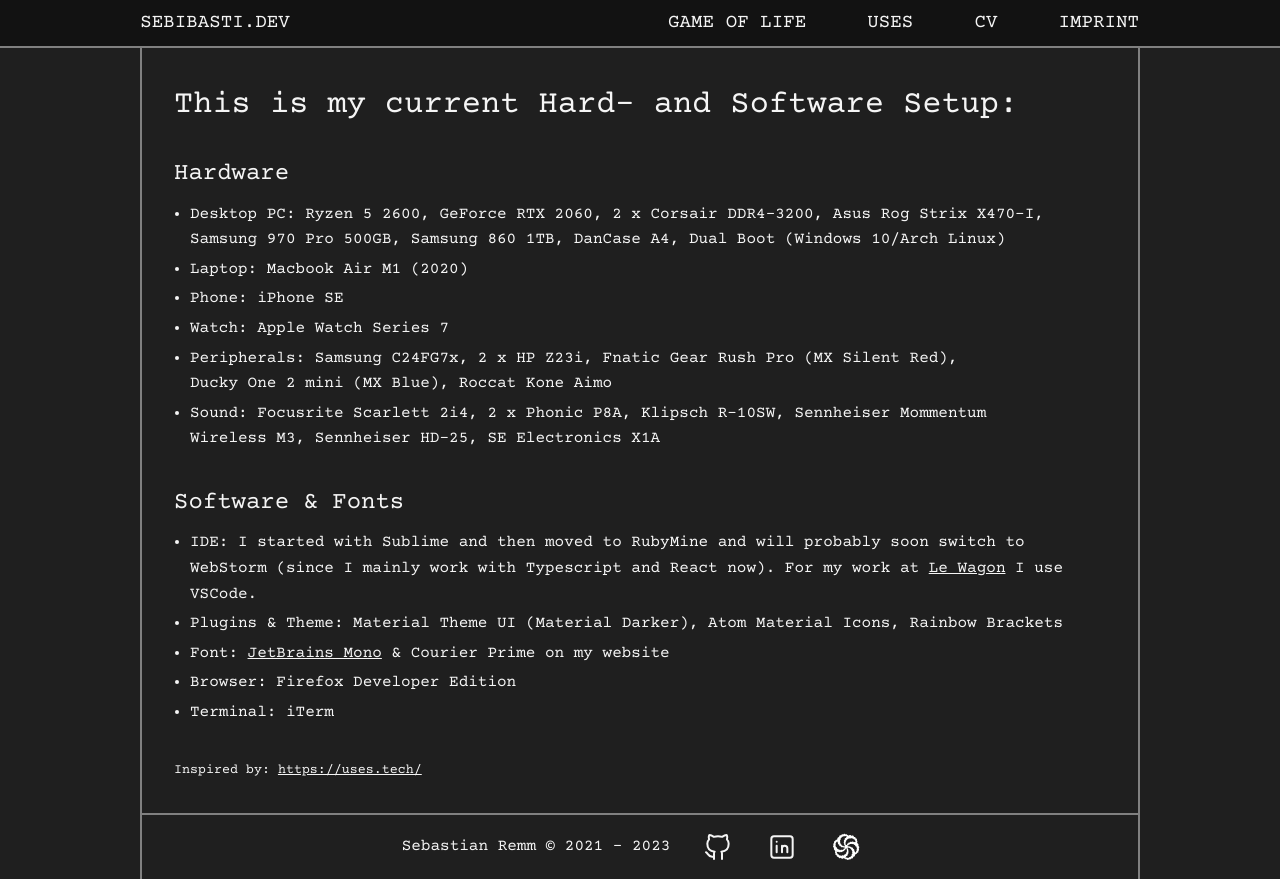
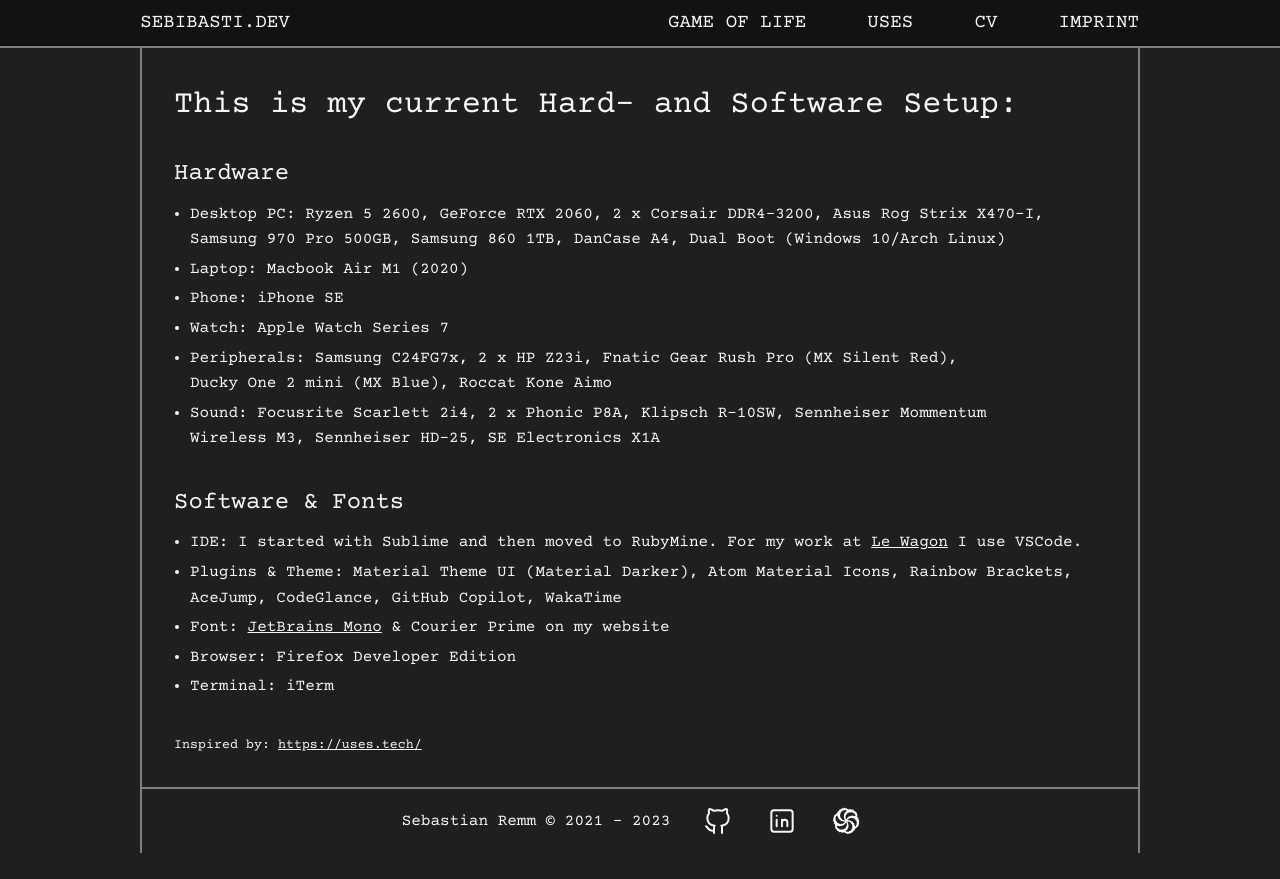
Before and after one commit to SebiBasti/sebibasti.dev, a Next.js app: page /uses in a window 1280 px wide. After the commit the page ends 853 px from the top, so only its background shows below. Built offline with nearby package versions, Linux system fonts and the light colour scheme.

Commit message:
- updated IDE & Plugins

```diff
--- a/src/pages/uses.tsx
+++ b/src/pages/uses.tsx
@@ -1,7 +1,10 @@
+import Link from 'next/link'
+
+import { NextSeo } from 'next-seo'
+
+import usesSEO from '@/config/uses-seo.config'
+
 import usesStyle from '@/styles/uses.module.scss'
-import Link from 'next/link'
-import { NextSeo } from 'next-seo'
-import usesSEO from '@/config/uses-seo.config'
 
 export default function Uses() {
   return (
@@ -34,9 +37,7 @@ export default function Uses() {
       <h2>Software & Fonts</h2>
       <ul>
         <li>
-          IDE: I started with Sublime and then moved to RubyMine and will
-          probably soon switch to WebStorm (since I mainly work with Typescript
-          and React now). For my work at{' '}
+          IDE: I started with Sublime and then moved to RubyMine. For my work at{' '}
           <Link
             href="https://www.lewagon.com/berlin"
             target="_blank"
@@ -48,7 +49,7 @@ export default function Uses() {
         </li>
         <li>
           Plugins & Theme: Material Theme UI (Material Darker), Atom Material
-          Icons, Rainbow Brackets
+          Icons, Rainbow Brackets, AceJump, CodeGlance, GitHub Copilot, WakaTime
         </li>
         <li>
           Font:{' '}
```
